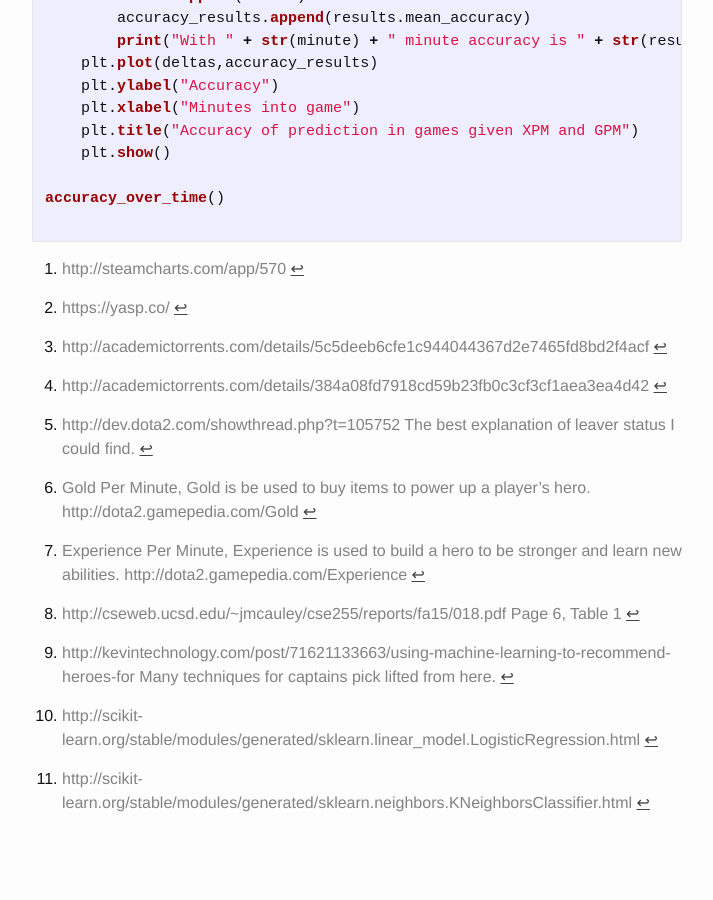
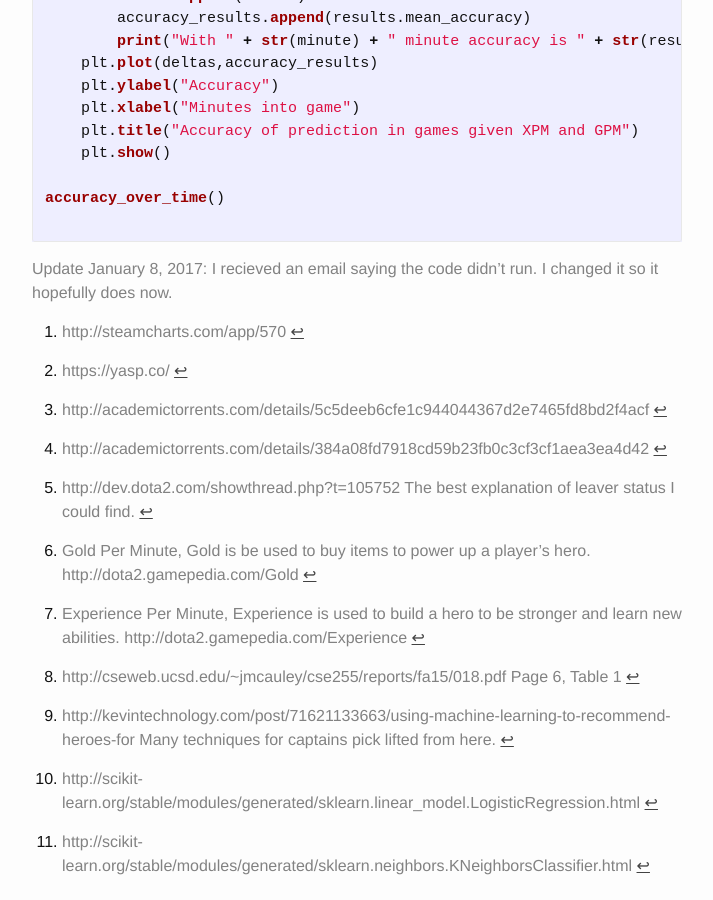
Before and after one commit to octopuscabbage/octopuscabbage.github.io, a Jekyll site: the page built from _posts/2016-07-31-dota-2-data-science.md, in a window 1280 px wide and 900 px high, scrolled down 13222 px. Shown: the whole window, without its empty margins (283-996 px from the left). Built offline with Jekyll 4.4.1, drawn with Linux system fonts in a browser that asks for light colours; some web fonts are replaced; some of the changed lines change nothing that is shown.

Commit message:
update old post

```diff
--- a/_posts/2016-07-31-dota-2-data-science.md
+++ b/_posts/2016-07-31-dota-2-data-science.md
@@ -233,7 +233,7 @@
 
 ~~~ python
 # setup_data.py
-import ijson
+import json
 from sklearn import cross_validation
 import matplotlib.pyplot as plt
 import numpy as np
@@ -344,3 +344,5 @@
 accuracy_over_time()
 
 ~~~
+
+Update January 8, 2017: I recieved an email saying the code didn't run. I changed it so it hopefully does now.
```
